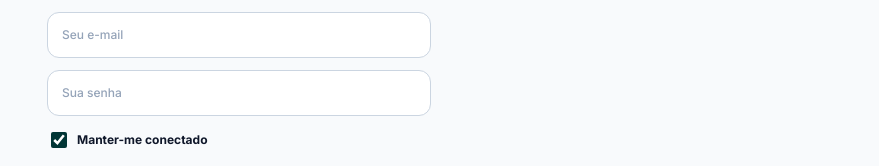
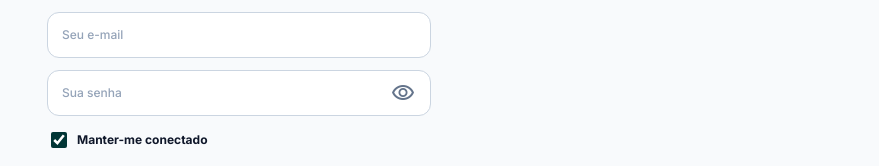
Before and after one commit to guustavosantoos/economize-ja, a Next.js app in the folder apps/web/: page /login in a window 1280 px wide. Shown: the part 416-582 px from the top of the page, without its empty margins (401-1280 px from the left). Built offline with nearby package versions, Linux system fonts and the light colour scheme; no server answers.

Commit message:
feat: add view password toggle button to login page

```diff
--- a/apps/web/app/(auth)/login/page.tsx
+++ b/apps/web/app/(auth)/login/page.tsx
@@ -15,6 +15,7 @@ export default function Login() {
 
   const [email, setEmail] = useState('');
   const [password, setPassword] = useState('');
+  const [showPassword, setShowPassword] = useState(false);
   const [rememberMe, setRememberMe] = useState(true);
   const [error, setError] = useState('');
   const [loading, setLoading] = useState(false);
@@ -112,16 +113,28 @@ export default function Login() {
             required
             autoComplete="email"
           />
+          <div className="relative">
             <input
               data-cy="login-password-input"
-            type="password"
+              type={showPassword ? 'text' : 'password'}
               placeholder="Sua senha"
-            className="p-3.5 rounded-xl border border-surface-variant dark:border-[#1f2937] bg-white dark:bg-[#111827] text-on-surface placeholder-outline focus:outline-none focus:border-primary transition-colors text-xs font-medium"
+              className="w-full p-3.5 pr-10 rounded-xl border border-surface-variant dark:border-[#1f2937] bg-white dark:bg-[#111827] text-on-surface placeholder-outline focus:outline-none focus:border-primary transition-colors text-xs font-medium"
               value={password}
               onChange={(e) => setPassword(e.target.value)}
               required
               autoComplete="current-password"
             />
+            <button
+              type="button"
+              onClick={() => setShowPassword(!showPassword)}
+              className="absolute right-3 top-1/2 -translate-y-1/2 text-outline hover:text-on-surface transition-colors p-1 flex items-center justify-center"
+              title={showPassword ? 'Ocultar senha' : 'Exibir senha'}
+            >
+              <span className="material-symbols-outlined text-lg select-none">
+                {showPassword ? 'visibility_off' : 'visibility'}
+              </span>
+            </button>
+          </div>
 
           {/* Checkbox Manter-me Conectado */}
           <div className="flex items-center justify-between px-1 py-1">
```
Lines whose indentation alone changed are shown as unchanged.
